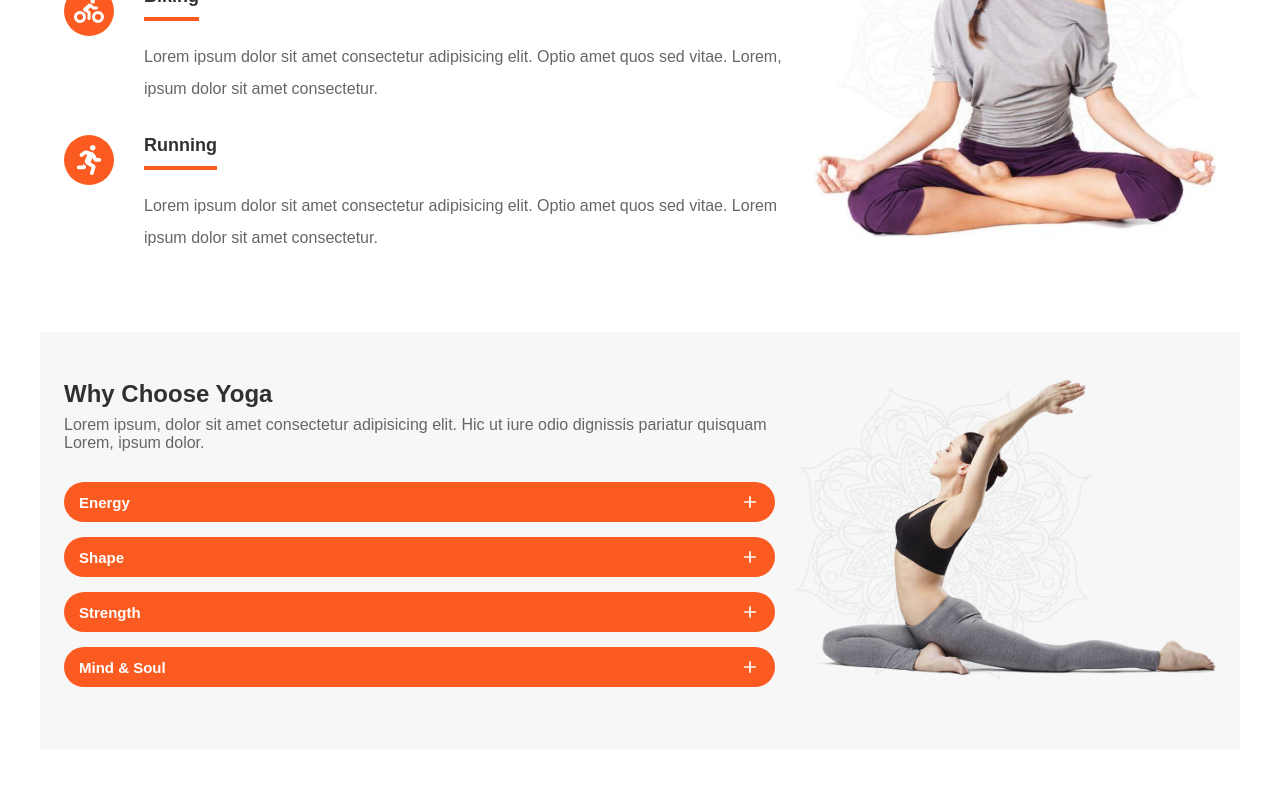
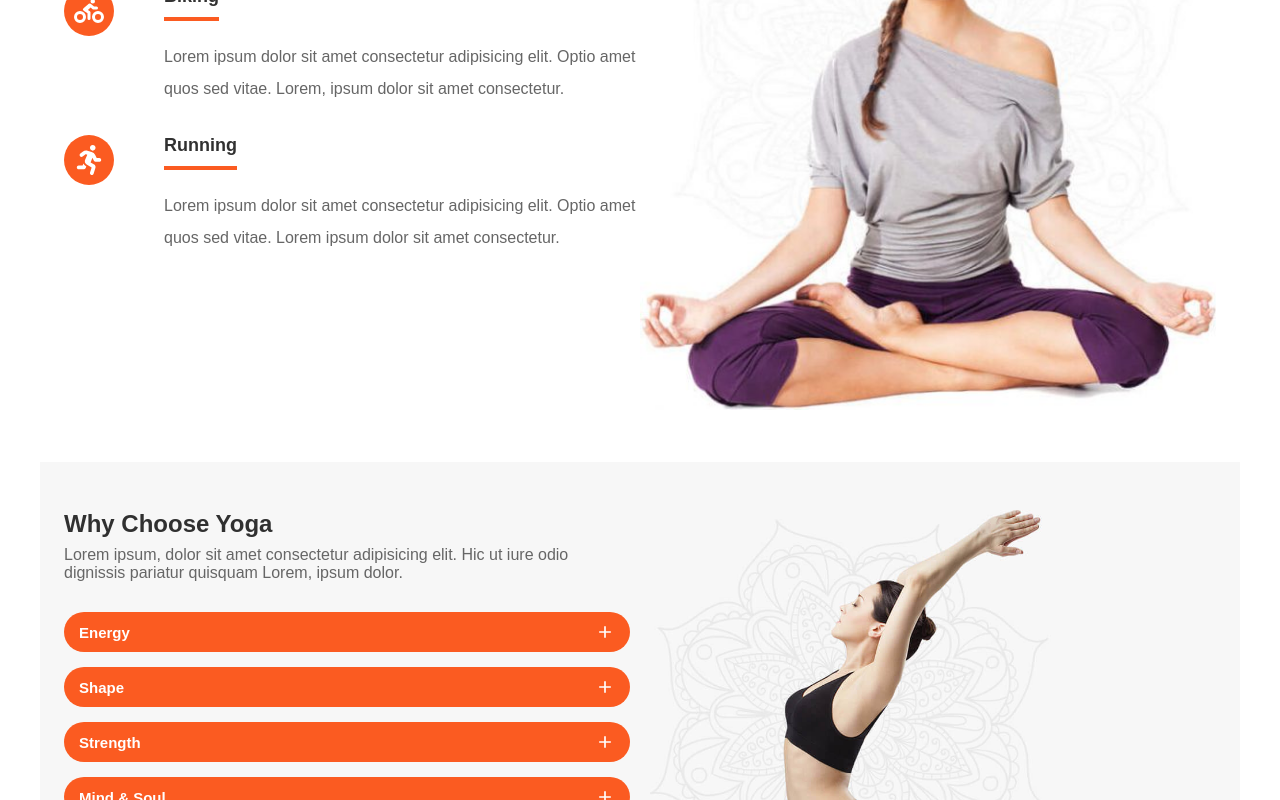
Before and after one commit to Tcodingg/yoga, a React (Create React App) app: page / in a window 1280 px wide. Shown: the part 1040-1840 px from the top of the page. Built offline with nearby package versions, Linux system fonts and the light colour scheme.

Commit message:
fix minor styling issues and make the content images responsive

```diff
--- a/src/components/Our Services/OurServices.css
+++ b/src/components/Our Services/OurServices.css
@@ -4,6 +4,7 @@
 }
 .service {
    display: flex;
+   gap: 20px;
 }
 
 .icon-wrapper {
@@ -38,10 +39,12 @@
 }
 
 .services img {
-   max-width: 600px;
+   width: 100%;
    height: auto;
 }
-
+.services-img-container {
+   width: 100%;
+}
 /* ===== ipad/kindle media query===== */
 
 @media screen and (min-width: 800px) {
@@ -49,9 +52,11 @@
       flex-direction: row;
       justify-content: space-between;
    }
-   .services img {
-      margin: 0;
-      padding: 0;
-      max-height: 400px;
+
+   .list-services {
+      width: 50%;
+   }
+   .services-img-container {
+      width: 50%;
    }
 }
--- a/src/components/Our Services/OurServices.js
+++ b/src/components/Our Services/OurServices.js
@@ -21,7 +21,9 @@ const OurServices = () => {
                      );
                   })}
                </div>
-               <img src={meditate} alt="...loading" />
+               <div className="services-img-container">
+                  <img src={meditate} alt="...loading" />
+               </div>
             </div>
          </div>
       </section>
--- a/src/components/why choose yoga/WhyChooseYoga.css
+++ b/src/components/why choose yoga/WhyChooseYoga.css
@@ -69,18 +69,23 @@
 .details-wrapper button:hover {
    cursor: pointer;
 }
-.choose-yoga-container img {
-   max-width: 600px;
+.choose-yoga-img-container {
+   width: 100%;
+}
+.choose-yoga-img-container img {
+   width: 100%;
    height: auto;
 }
-
 /* ==== ipad media query ==== */
 
 @media screen and (min-width: 800px) {
    .choose-yoga-container {
       flex-direction: row;
    }
-   .choose-yoga-container img {
-      max-height: 300px;
+   .yoga-info {
+      width: 50%;
+   }
+   .choose-yoga-img-container {
+      width: 50%;
    }
 }
--- a/src/components/why choose yoga/WhyChooseYoga.js
+++ b/src/components/why choose yoga/WhyChooseYoga.js
@@ -7,7 +7,7 @@ const WhyChooseYoga = () => {
       <div className="choose-yoga bd-container">
          <div className="choose-yoga-container section flex">
             <div className="yoga-info">
-               <div>
+               <div className="yoga-info-details">
                   <h1 className="title">why choose yoga</h1>
                   <p className="text">
                      Lorem ipsum, dolor sit amet consectetur adipisicing elit.
@@ -27,7 +27,9 @@ const WhyChooseYoga = () => {
                   </div>
                </div>
             </div>
-            <img src={choose_yoga} alt="...loading" />
+            <div className="choose-yoga-img-container">
+               <img src={choose_yoga} alt="...loading" />
+            </div>
          </div>
       </div>
    );
```
